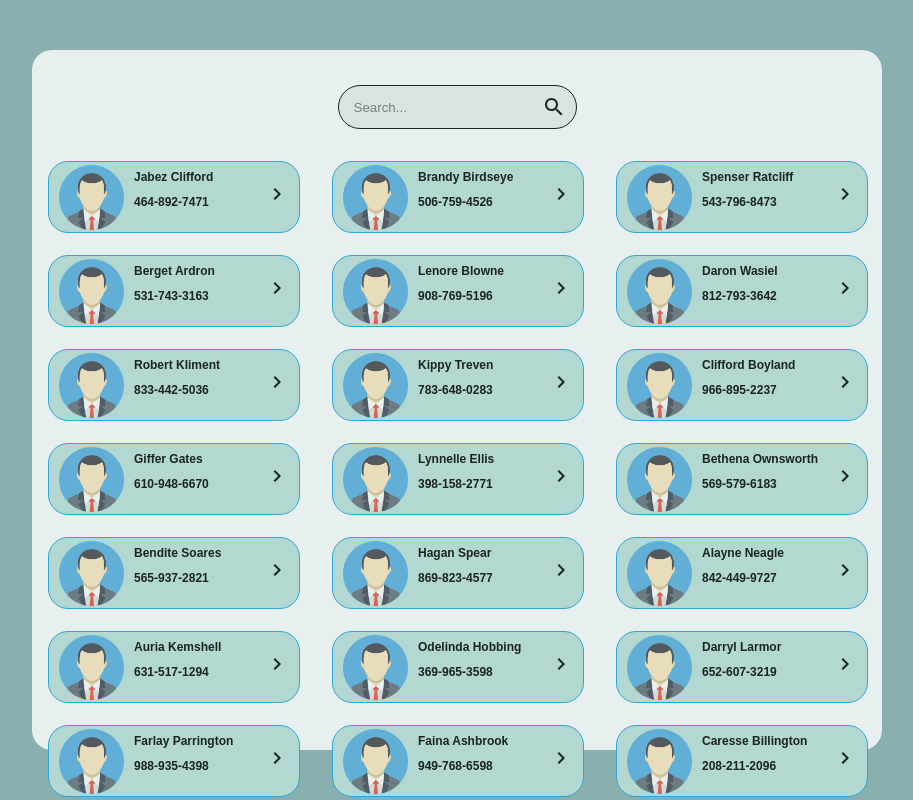
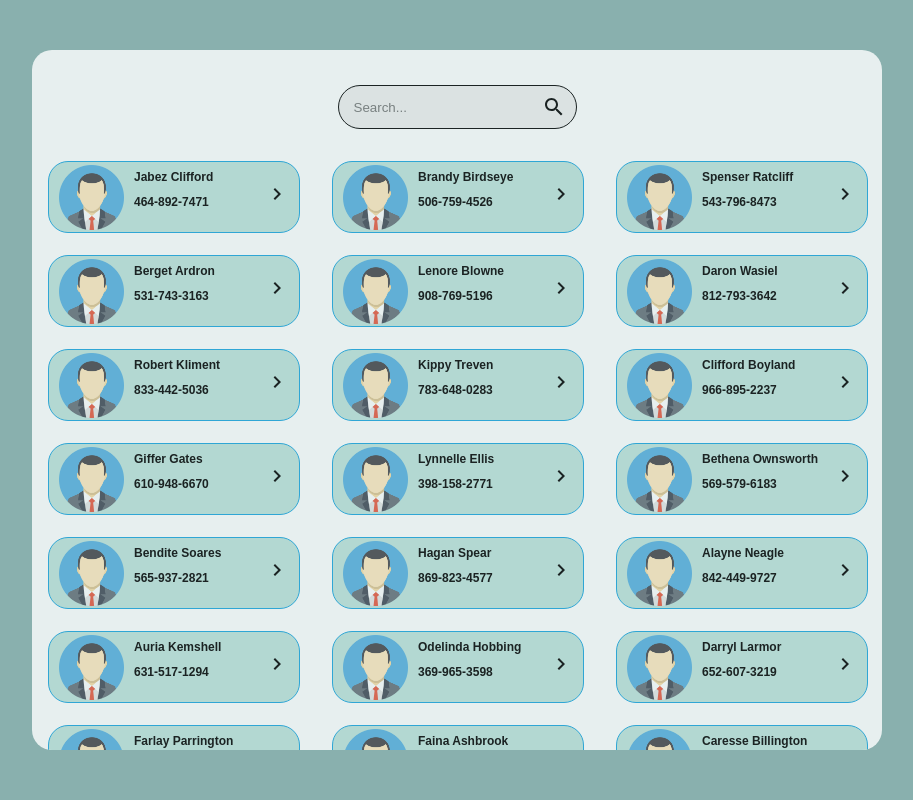
Before and after one commit to Estebanadm/Contact_Web_App, a React (Create React App) app: page / in a window 1280 px wide. Shown: the top 800 px of the page, without its empty margins (183-1096 px from the left). Built offline with nearby package versions, Linux system fonts and the light colour scheme.

Commit message:
Fixing Bug on Contact List

```diff
--- a/src/screens/contactList.css
+++ b/src/screens/contactList.css
@@ -32,12 +32,16 @@
     overflow: hidden;
   }
   .contactsContainer{
+    poisition:absolute;
+    overflow-y: scroll;
+    height: 600px;
+    border-bottom-left-radius: 20px;
+    border-bottom-right-radius: 20px;
+  }
+  .gridContainer{
     poisition:relative;
     display: grid;
     grid-template-columns:1fr 1fr 1fr;
-    overflow-y: scroll;
-    border-bottom-left-radius: 20px;
-    border-bottom-right-radius: 20px;
   }
   button {
     background: transparent;
--- a/src/screens/contactList.js
+++ b/src/screens/contactList.js
@@ -55,7 +55,8 @@ function ContactList() {
             <div className={'headerContainer'}>
                 <SearchBar onChangeText={(text)=>filterFunction(text)}/>
             </div>
-            <div className={'contactsContainer'}>
+            <div className={"contactsContainer"}>
+            <div className={'gridContainer'}>
                 {contacts.length > 0 && (filterContacts>0||filtering?filterContacts:contacts).map((contact, index) => {
                   return(
                     <Fragment key={contact.id}>
@@ -74,6 +75,7 @@ function ContactList() {
                   )
                 })}
             </div>
+            </div>
       </div>
   )
 }
```
